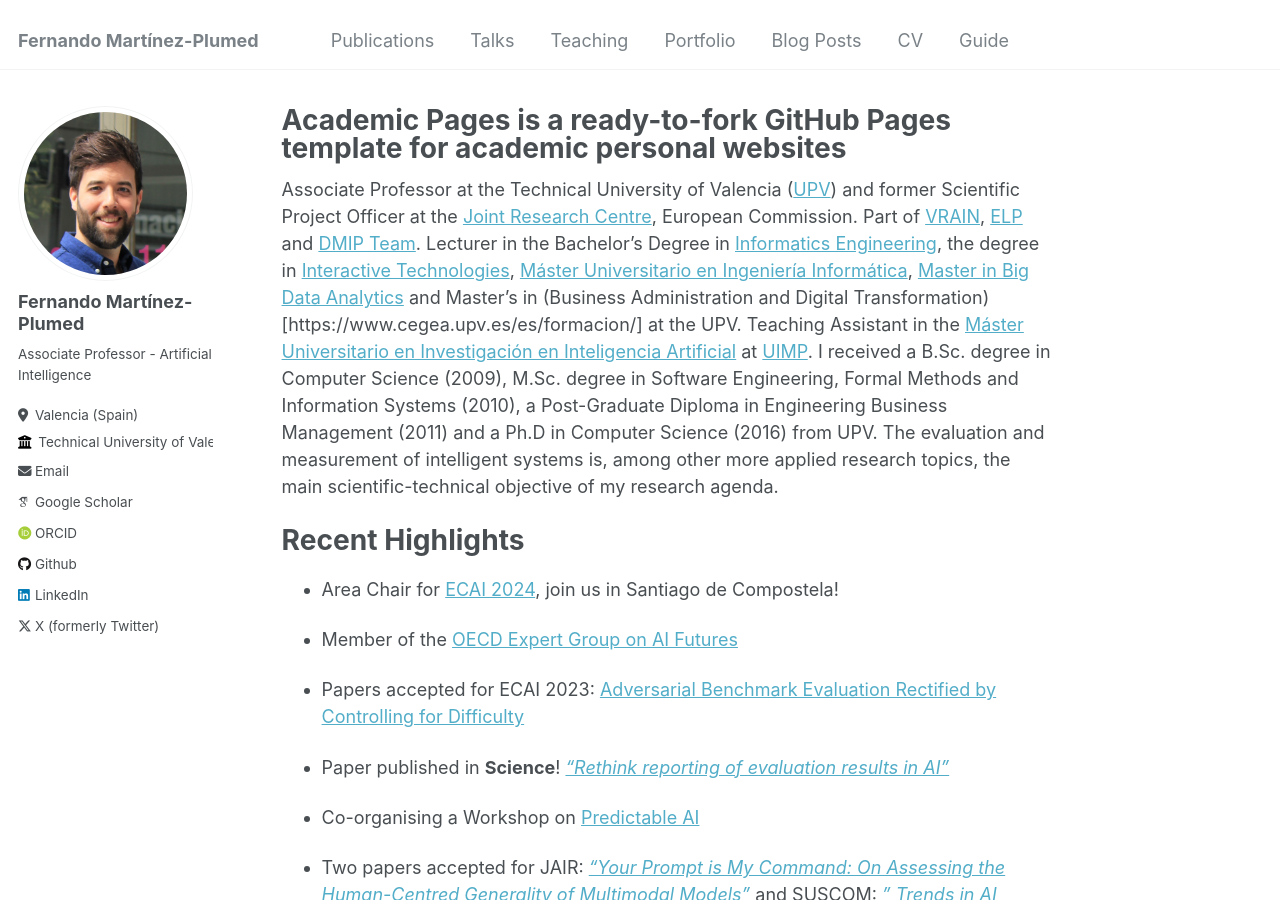
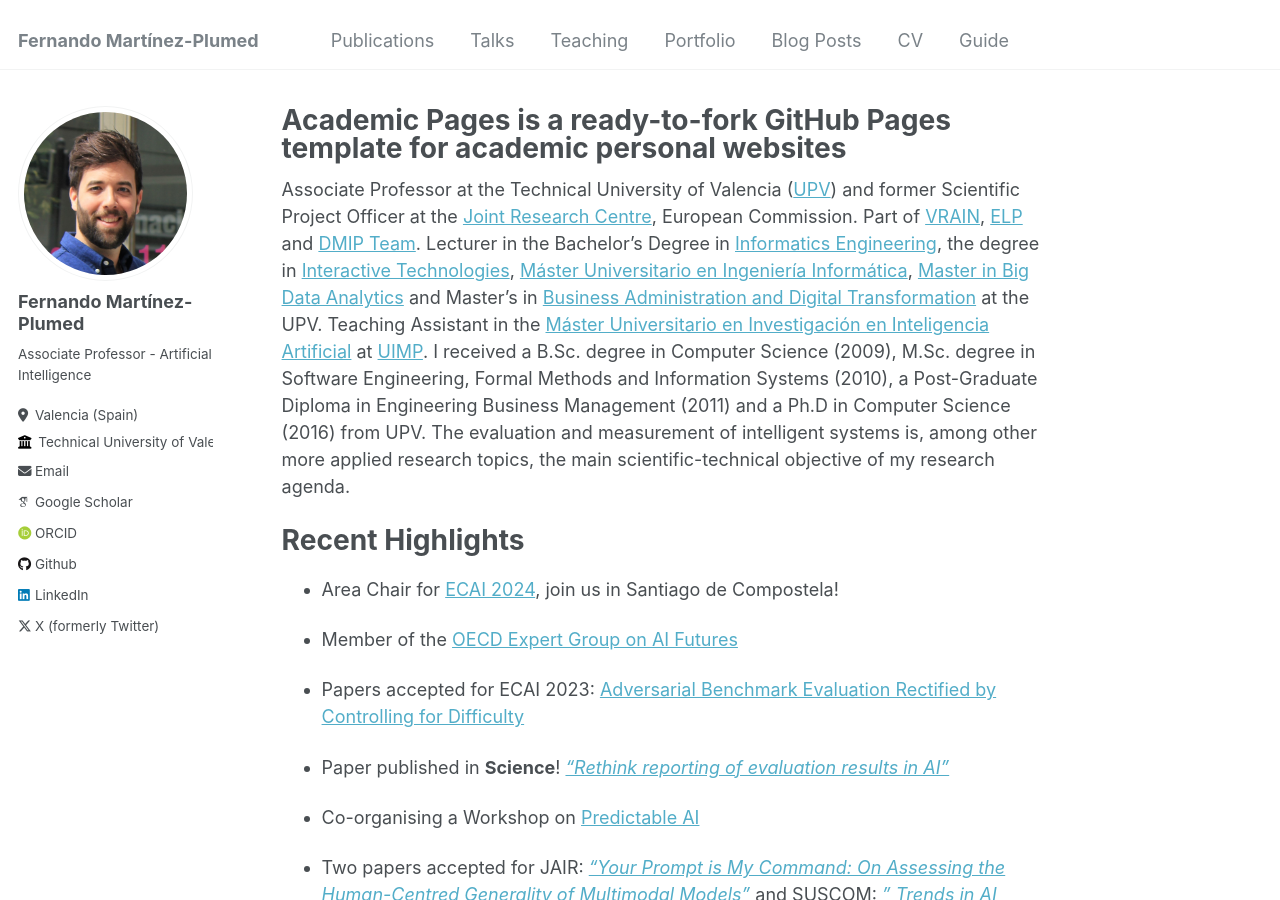
Before and after one commit to nandomp/nandomp.github.io, a Jekyll site: the page built from _pages/about.md, in a window 1280 px wide and 900 px high. Built offline with Jekyll 4.4.1, drawn with Linux system fonts in a browser that asks for light colours; some web fonts are replaced.

Commit message:
Update about.md

```diff
--- a/_pages/about.md
+++ b/_pages/about.md
@@ -7,7 +7,7 @@ redirect_from:
   - /about.html
 ---
 
-Associate Professor at the Technical University of Valencia ([UPV](http://www.upv.es/)) and former Scientific Project Officer at the [Joint Research Centre](https://ec.europa.eu/jrc/en/about/jrc-site/seville), European Commission. Part of [VRAIN](https://vrain.upv.es/),  [ELP](https://elp.webs.upv.es/) and [DMIP Team](https://dmip.webs.upv.es/). Lecturer in the Bachelor's Degree in [Informatics Engineering](https://www.upv.es/titulaciones/GII/), the degree in [Interactive Technologies](https://www.upv.es/titulaciones/GTI/index-en.html),  [Máster Universitario en Ingeniería Informática](http://muiinf.webs.upv.es/), [Master in Big Data Analytics](http://bigdata.inf.upv.es/) and Master's in (Business Administration and Digital Transformation)[https://www.cegea.upv.es/es/formacion/] at the UPV. Teaching Assistant in the [Máster Universitario en Investigación en Inteligencia Artificial](http://www.uimp.es/postgrado/estudios/fichaestudio.php?plan=P03S&any=2016-17&verasi=N&lan=es) at [UIMP](http://www.uimp.es/). I received a B.Sc. degree in Computer Science (2009), M.Sc. degree in Software Engineering, Formal Methods and Information Systems (2010), a Post-Graduate Diploma in Engineering Business Management (2011) and a Ph.D in Computer Science (2016) from UPV. The evaluation and measurement of intelligent systems is, among other more applied research topics, the main scientific-technical objective of my research agenda.
+Associate Professor at the Technical University of Valencia ([UPV](http://www.upv.es/)) and former Scientific Project Officer at the [Joint Research Centre](https://ec.europa.eu/jrc/en/about/jrc-site/seville), European Commission. Part of [VRAIN](https://vrain.upv.es/),  [ELP](https://elp.webs.upv.es/) and [DMIP Team](https://dmip.webs.upv.es/). Lecturer in the Bachelor's Degree in [Informatics Engineering](https://www.upv.es/titulaciones/GII/), the degree in [Interactive Technologies](https://www.upv.es/titulaciones/GTI/index-en.html),  [Máster Universitario en Ingeniería Informática](http://muiinf.webs.upv.es/), [Master in Big Data Analytics](http://bigdata.inf.upv.es/) and Master's in [Business Administration and Digital Transformation](https://www.cegea.upv.es/es/formacion/) at the UPV. Teaching Assistant in the [Máster Universitario en Investigación en Inteligencia Artificial](http://www.uimp.es/postgrado/estudios/fichaestudio.php?plan=P03S&any=2016-17&verasi=N&lan=es) at [UIMP](http://www.uimp.es/). I received a B.Sc. degree in Computer Science (2009), M.Sc. degree in Software Engineering, Formal Methods and Information Systems (2010), a Post-Graduate Diploma in Engineering Business Management (2011) and a Ph.D in Computer Science (2016) from UPV. The evaluation and measurement of intelligent systems is, among other more applied research topics, the main scientific-technical objective of my research agenda.
 
 Recent Highlights
 ======
```
